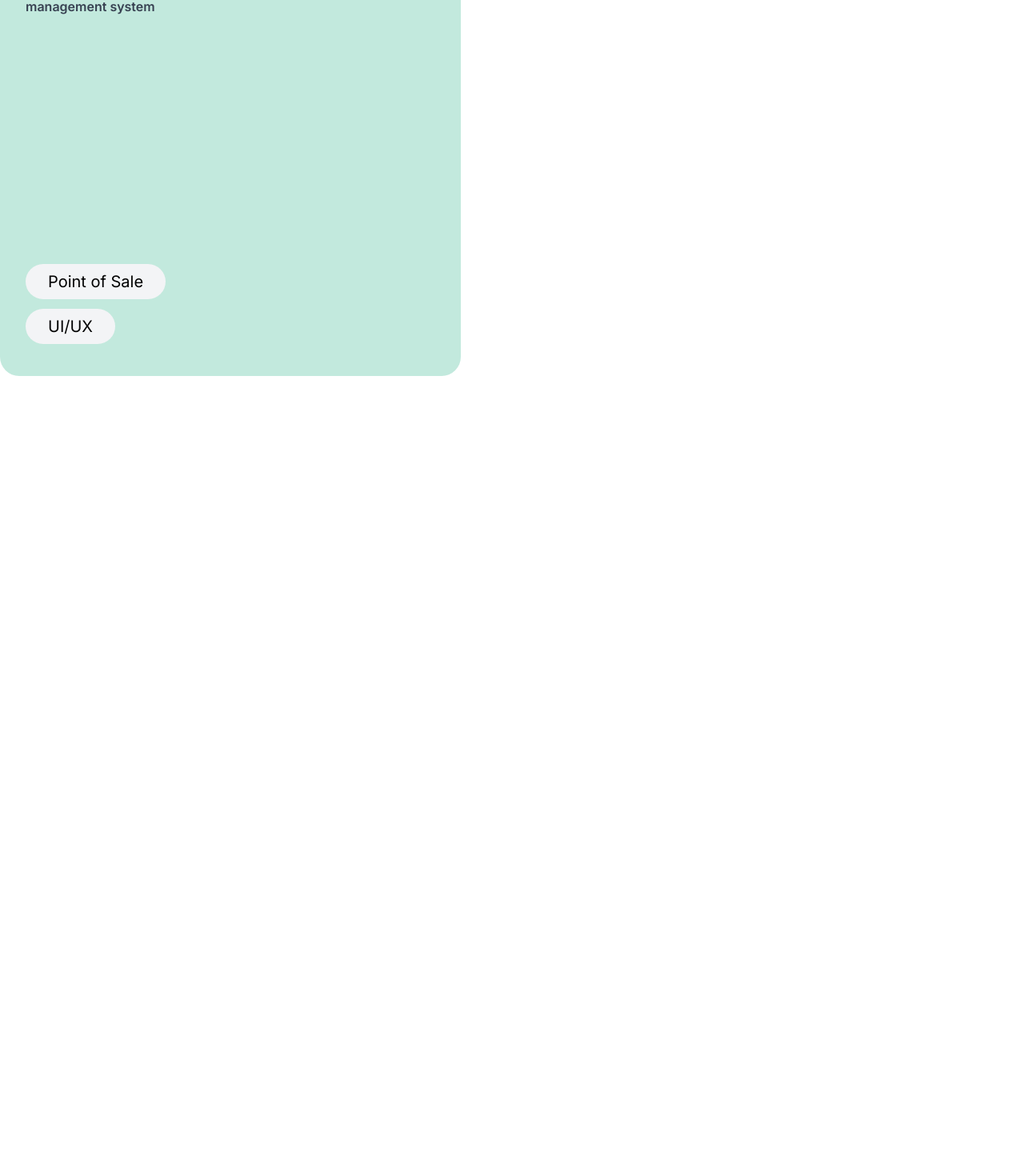
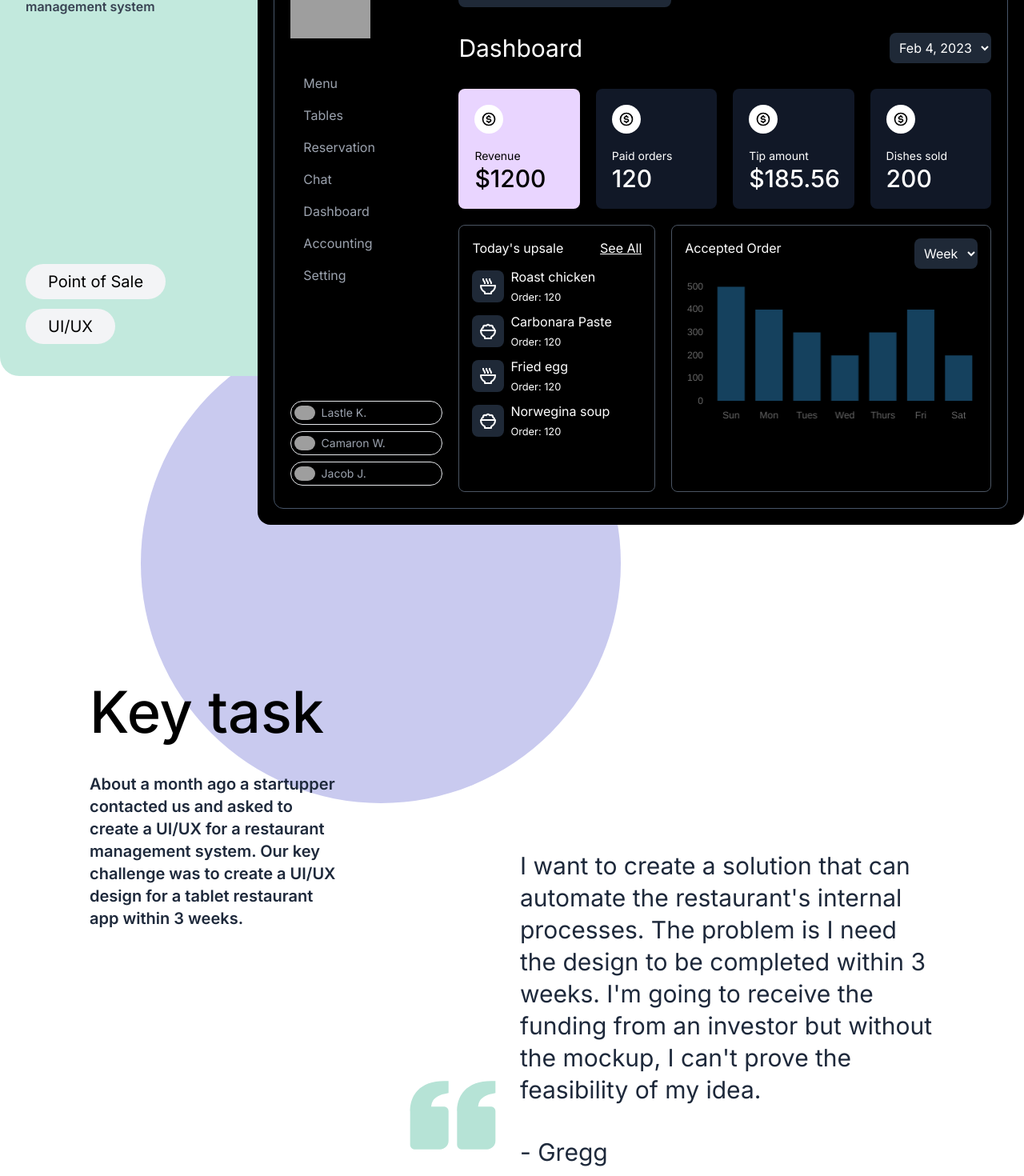
Before and after one commit to indrajith76/nextjs-assignment, a Next.js app: page / in a window 1280 px wide. Shown: the part 220-1690 px from the top of the page at 80% size. Before the commit the page ends 800 px from the top, so only its background shows below. Built offline with nearby package versions, Linux system fonts and the light colour scheme; grey boxes are pictures that could not be loaded.

Commit message:
added preview page

```diff
--- a/src/app/dashboard/page.js
+++ b/src/app/dashboard/page.js
@@ -229,7 +229,7 @@ const Page = () => {
               </p>
               <div>
                 <p className="text-sm">Revenue</p>
-                <h4 className="text-[20px] md:text-3xl font-medium">$1200.56</h4>
+                <h4 className="text-[20px] md:text-3xl font-medium">$1200</h4>
               </div>
             </div>
             <div className="flex flex-col justify-between bg-gray-900 p-5 rounded-lg h-[150px] text-white">
--- a/src/app/page.js
+++ b/src/app/page.js
@@ -1,9 +1,11 @@
 import Image from "next/image";
 import Link from "next/link";
+import Page from "./dashboard/page";
+import { BiSolidQuoteLeft } from "react-icons/bi";
 
 export default function Home() {
   return (
-    <main className="container mx-auto">
+    <main className="container mx-auto overflow-hidden">
       <section className="mt-10 relative">
         <div className="absolute right-0 top-0 text-md font-semibold text-gray-700">
           <Link href="/">Ronas.IT</Link>
@@ -12,19 +14,53 @@ export default function Home() {
           <div className="bg-[#c2e9dd] rounded-3xl px-8 py-10 w-[45%] h-[650px] flex flex-col justify-between">
             <div>
               <h1 className="text-5xl font-semibold">Cosy POS</h1>
-              <p className="mt-10 font-semibold text-gray-700">
-                How we created
-                <br /> UI/UX design for the restaurant
-                <br /> management system
+              <p className="mt-10 font-semibold text-gray-700 w-8 lg:w-56">
+                How we created UI/UX design for the restaurant management system
               </p>
             </div>
             <div>
-              <button className="px-7 py-2 bg-gray-100 block text-xl rounded-3xl">Point of Sale</button>
-              <button className="px-7 py-2 bg-gray-100 block text-xl rounded-3xl mt-3">UI/UX</button>
+              <button className="px-7 py-2 bg-gray-100 block text-xl rounded-3xl">
+                Point of Sale
+              </button>
+              <button className="px-7 py-2 bg-gray-100 block text-xl rounded-3xl mt-3">
+                UI/UX
+              </button>
             </div>
           </div>
-          <div className="w-[55%] relative">
+          <div className="w-full lg:w-[55%] relative">
             <div className="w-[100px] h-[100px] bg-[#e5dade] rounded-full absolute top-14 right-0 left-0 mx-auto"></div>
+            <div className="absolute right-0 top-36 md:top-28">
+              <div className="rounded-2xl overflow-hidden h-[700px] overflow-y-scroll lg:h-auto">
+                <Page />
+              </div>
+            </div>
+          </div>
+        </div>
+      </section>
+
+      <section className="mt-96 px-5 md:px-28 mb-40 relative">
+        <div className="bg-[#c9caef] w-[600px] h-[600px] rounded-full absolute -top-[450px] left-44 -z-10"></div>
+        <div className="grid lg:grid-cols-2 gap-5 z-10">
+          <div className="relative">
+            <h1 className="text-7xl font-medium mb-10">Key task</h1>
+            <p className="lg:w-80 text-xl leading-7 font-semibold text-slate-800">
+              About a month ago a startupper contacted us and asked to create a
+              UI/UX for a restaurant management system. Our key challenge was to
+              create a UI/UX design for a tablet restaurant app within 3 weeks.
+            </p>
+            <p className="text-9xl absolute -z-10 right-0 bottom-0 text-[#b6e3d6] ">
+              <BiSolidQuoteLeft />
+            </p>
+          </div>
+          <div className="pt-28 lg:pt-52">
+            <p className="text-xl md:text-3xl text-slate-800 leading-8 md:leading-10">
+              I want to create a solution that can automate the
+              restaurant&apos;s internal processes. The problem is I need the
+              design to be completed within 3 weeks. I&apos;m going to receive
+              the funding from an investor but without the mockup, I can&apos;t
+              prove the feasibility of my idea.
+            </p>
+            <p className="text-xl md:text-3xl text-slate-800 leading-10 mt-10">- Gregg</p>
           </div>
         </div>
       </section>
```
